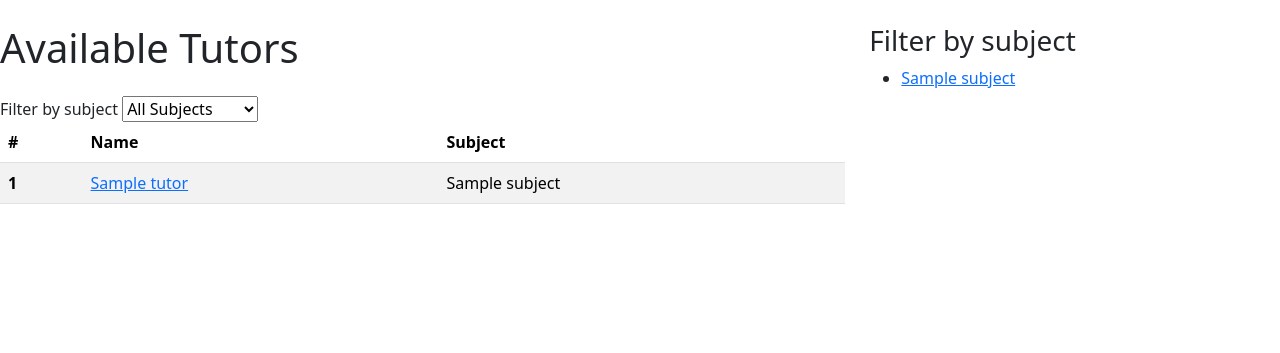
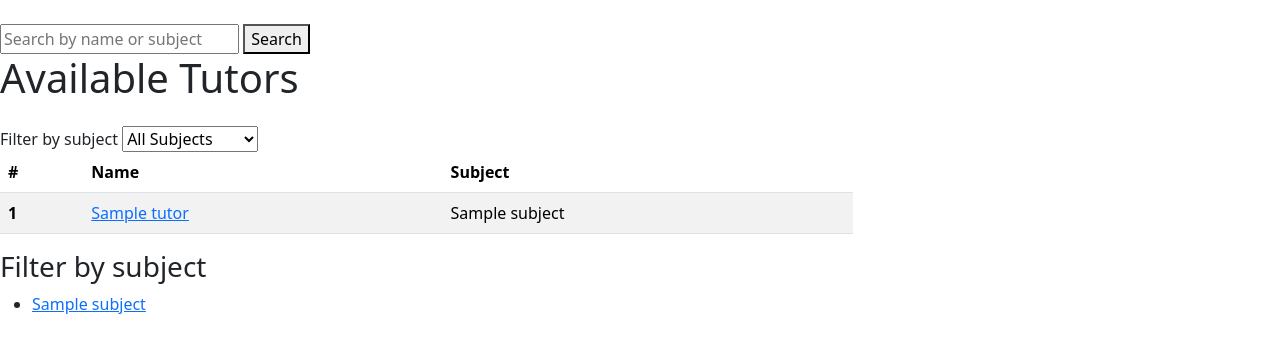
Before and after one commit to SergTsch87/tutors_agreggator, a Django app: page / in a window 1280 px wide. Shown: the top 353 px of the page. Run offline with Django 5.2, Linux system fonts and the light colour scheme; tables that the repository leaves empty hold one stand-in row (values such as "Sample post").

Commit message:
Add: Add a search input to the tutors_list.html
Why? So users can enter a query to search for tutors by name or subject

```diff
--- a/tutors_app/templates/tutors_app/tutors_list.html
+++ b/tutors_app/templates/tutors_app/tutors_list.html
@@ -1,7 +1,12 @@
 {% extends "tutors_app/base.html" %}
+main
+{% block content %}
 
-{% block content %}
-<div class="row">
+  <form action="" method="get">
+    <input type="text" name="q" placeholder="Search by name or subject" value="{{ request.GET.q }}">
+    <button type="submit">Search</button>
+  </form>
+
   <div class="col-8">
 
     {% if selected_subject %}
@@ -70,4 +75,5 @@
   </div>
 </div>
 
+
 {% endblock %}
```
Also changed, not shown: sandbox_parse.py (+1 -56 lines).
